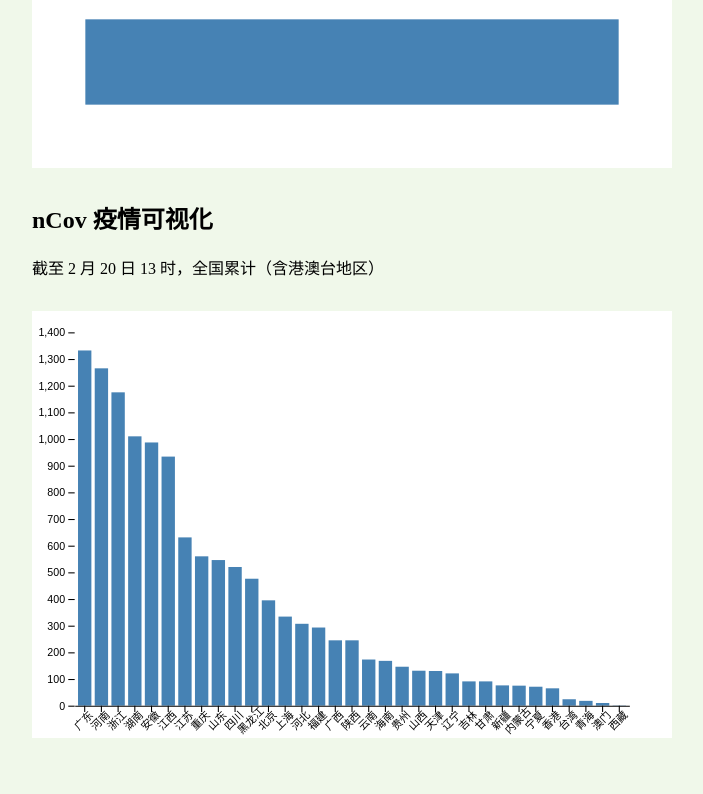
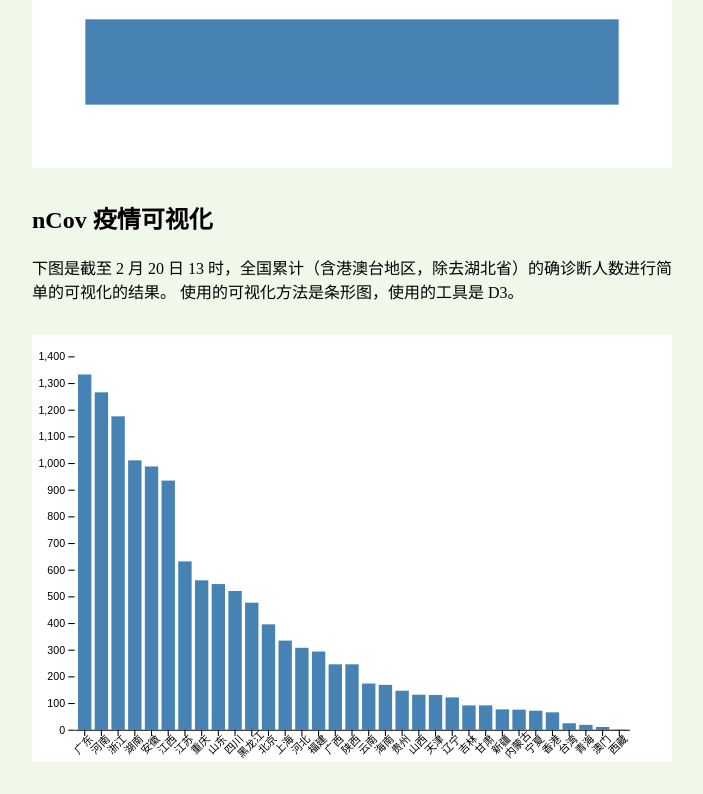
Before and after one commit to pearmini/learning-d3, a plain HTML site: page index.html in a window 1280 px wide. Shown: the part 686-1480 px from the top of the page, without its empty margins (288-991 px from the left). Before the commit the page ends 1456 px from the top, so only its background shows below. Drawn offline with Linux system fonts and the light colour scheme.

Commit message:
docs(readme.md): add HTML, CSS, Javascript, D3 tutorial

```diff
--- a/css/app.css
+++ b/css/app.css
@@ -10,3 +10,11 @@ body {
   background: #e54b4b;
   line-height: 56px;
 }
+
+#logo {
+  color: #ebebd3;
+  font-size: 20px;
+  text-transform: uppercase;
+  font-weight: bold;
+  margin-left: 25%;
+}
--- a/index.html
+++ b/index.html
@@ -1,20 +1,12 @@
 <html>
   <head>
-    <title>demo</title>
+    <title>D3 入门</title>
     <meta charset="UTF-8" />
     <meta name="viewport" content="width=device-width, initial-scale=1.0" />
     <link rel="stylesheet" href="./css/app.css" />
     <script src="./lib/d3.min.js"></script>
     <script src="./js/bars.js"></script>
     <style>
-      #logo {
-        color: #ebebd3;
-        font-size: 20px;
-        text-transform: uppercase;
-        font-weight: bold;
-        margin-left: 25%;
-      }
-
       #content {
         width: 50%;
         max-width: 1000px;
@@ -59,8 +51,8 @@
         </p>
         <p>
           接下来我们通过对 2、1、5 的大小进行简单可视化来说明 SVG
-          的使用方式。下图中从上到下的每一个长方形依次对应
-          数字 2、1、5，他们的宽度代表数字的大小。
+          的使用方式。下图中从上到下的每一个长方形依次对应 数字
+          2、1、5，他们的宽度代表数字的大小。
         </p>
         <div class="box">
           <svg id="svg" viewBox="0 0 600 400" style="background: white;">
@@ -89,7 +81,11 @@
       </section>
       <section>
         <h2>nCov 疫情可视化</h2>
-        <p>截至 2 月 20 日 13 时，全国累计（含港澳台地区）</p>
+        <p>
+          下图是截至 2 月 20 日 13
+          时，全国累计（含港澳台地区，除去湖北省）的确诊断人数进行简单的可视化的结果。
+          使用的可视化方法是条形图，使用的工具是 D3。
+        </p>
         <div class="box">
           <svg id="bar"></svg>
         </div>
```
Also changed, not shown: 2 other files.
